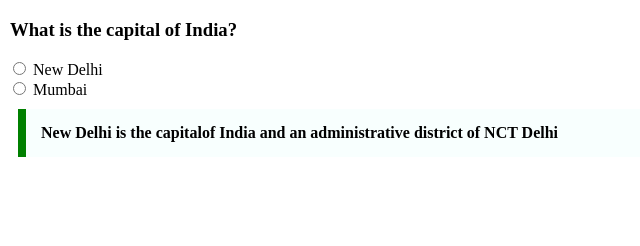
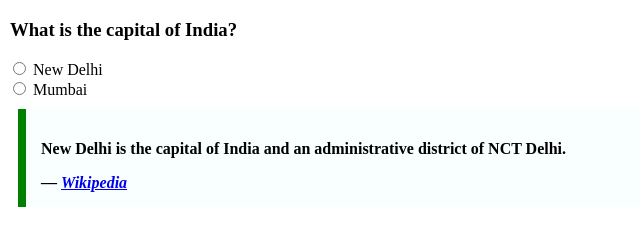
Before and after one commit to acciojob/trivia-beastvaibhv, a website: page main.html in a window 1280 px wide. Shown: the whole page, without its empty margins (0-640 px from the left). Drawn offline with Linux system fonts and the light colour scheme.

Commit message:
created a submission

```diff
--- a/main.html
+++ b/main.html
@@ -21,7 +21,7 @@
 
 </form>
 
-	<div style="
+	<blockquote style="
 		max-width:600px;
 		margin:10px;
 		padding:15px;
@@ -29,8 +29,11 @@
 		background-color: #f8fffe;
 		font-weight:bold">
 
-		New Delhi is the capitalof India and an administrative district of NCT Delhi
-	</div>
+		<p>New Delhi is the capital of India and an administrative district of NCT Delhi.</p>
+		    <footer>
+        — <cite><a href="https://en.wikipedia.org/wiki/New_Delhi" target="_blank">Wikipedia</a></cite>
+    </footer>
+	</blockquote>
     <script type="text/javascript" src="./script.js">
 </script>
 
```
